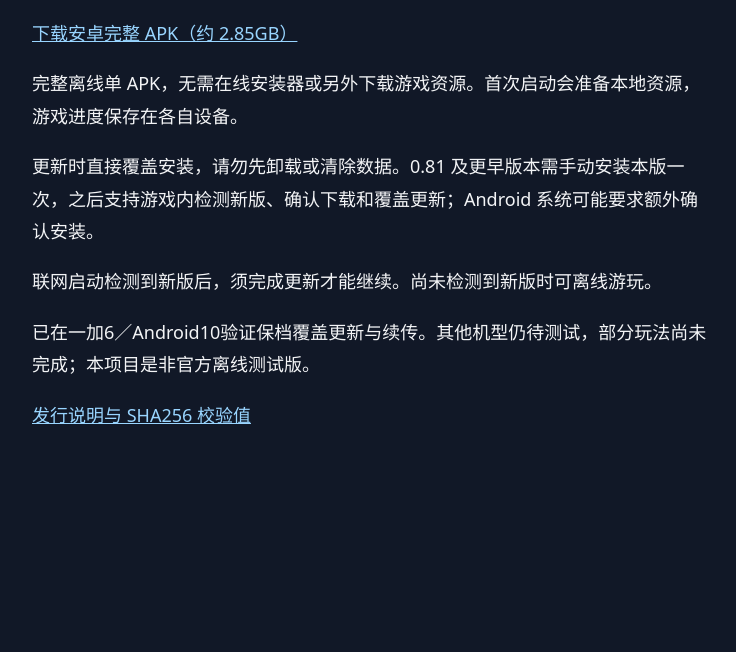
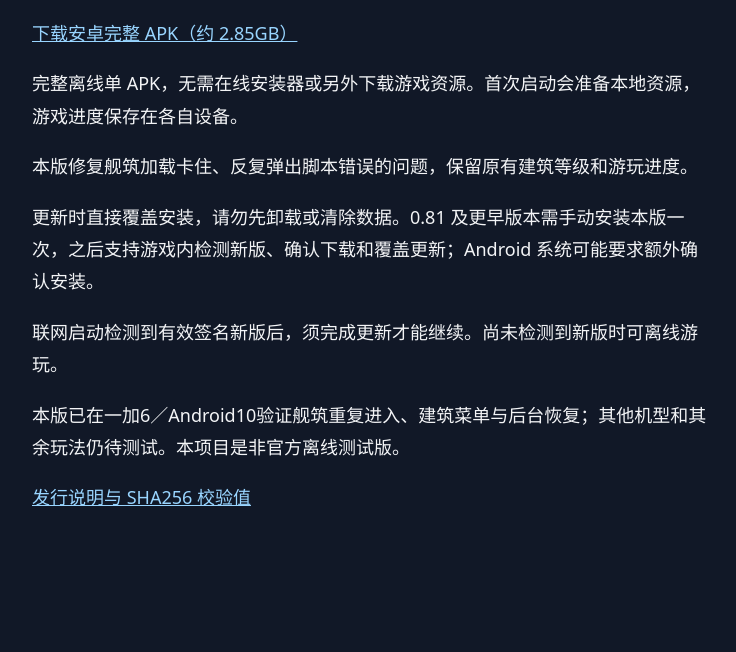
Before and after one commit to Jiaobenmiao/yx-offline, a plain HTML site: page index.html in a window 1280 px wide. Shown: the part 216-868 px from the top of the page, without its empty margins (268-1004 px from the left). Before the commit the page ends 800 px from the top, so only its background shows below. Drawn offline with Linux system fonts and the light colour scheme.

Commit message:
发布 v0.84 舰筑入口修复与国内单APK下载

```diff
--- a/index.html
+++ b/index.html
@@ -1 +1 @@
-<!doctype html><html lang="zh-CN"><meta charset="utf-8"><meta name="viewport" content="width=device-width, initial-scale=1"><title>源序空间离线版</title><style>body{background:#111827;color:#f3f4f6;font:18px/1.8 system-ui,sans-serif}main{max-width:680px;margin:12vh auto;padding:24px}a{color:#99d5ff}</style><main><h1>源序空间离线版 v0.83</h1><p><a href="https://cnb.cool/jiaobenmiao-yx/yx-offline/-/releases/download/v0.83/yuanxu-offline-v0.83.apk">下载安卓完整 APK（约 2.85GB）</a></p><p>完整离线单 APK，无需在线安装器或另外下载游戏资源。首次启动会准备本地资源，游戏进度保存在各自设备。</p><p>更新时直接覆盖安装，请勿先卸载或清除数据。0.81 及更早版本需手动安装本版一次，之后支持游戏内检测新版、确认下载和覆盖更新；Android 系统可能要求额外确认安装。</p><p>联网启动检测到新版后，须完成更新才能继续。尚未检测到新版时可离线游玩。</p><p>已在一加6／Android10验证保档覆盖更新与续传。其他机型仍待测试，部分玩法尚未完成；本项目是非官方离线测试版。</p><p><a href="https://cnb.cool/jiaobenmiao-yx/yx-offline/-/releases/tag/v0.83">发行说明与 SHA256 校验值</a></p></main></html>
+<!doctype html><html lang="zh-CN"><meta charset="utf-8"><meta name="viewport" content="width=device-width, initial-scale=1"><title>源序空间离线版</title><style>body{background:#111827;color:#f3f4f6;font:18px/1.8 system-ui,sans-serif}main{max-width:680px;margin:12vh auto;padding:24px}a{color:#99d5ff}</style><main><h1>源序空间离线版 v0.84</h1><p><a href="https://cnb.cool/jiaobenmiao-yx/yx-offline/-/releases/download/v0.84/yuanxu-offline-v0.84.apk">下载安卓完整 APK（约 2.85GB）</a></p><p>完整离线单 APK，无需在线安装器或另外下载游戏资源。首次启动会准备本地资源，游戏进度保存在各自设备。</p><p>本版修复舰筑加载卡住、反复弹出脚本错误的问题，保留原有建筑等级和游玩进度。</p><p>更新时直接覆盖安装，请勿先卸载或清除数据。0.81 及更早版本需手动安装本版一次，之后支持游戏内检测新版、确认下载和覆盖更新；Android 系统可能要求额外确认安装。</p><p>联网启动检测到有效签名新版后，须完成更新才能继续。尚未检测到新版时可离线游玩。</p><p>本版已在一加6／Android10验证舰筑重复进入、建筑菜单与后台恢复；其他机型和其余玩法仍待测试。本项目是非官方离线测试版。</p><p><a href="https://cnb.cool/jiaobenmiao-yx/yx-offline/-/releases/tag/v0.84">发行说明与 SHA256 校验值</a></p></main></html>
```
